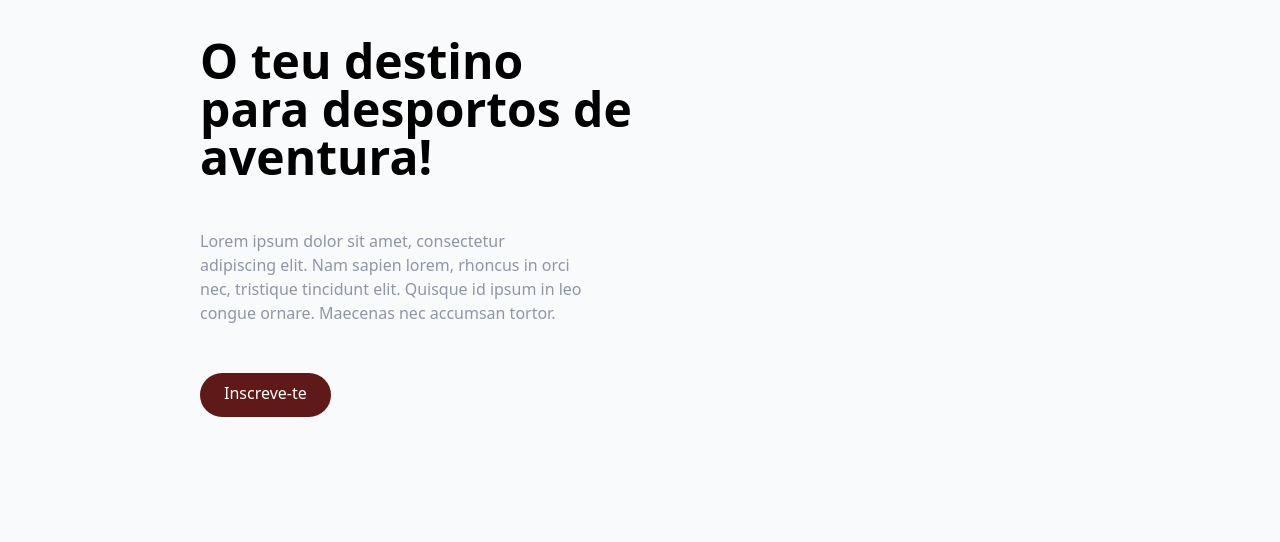
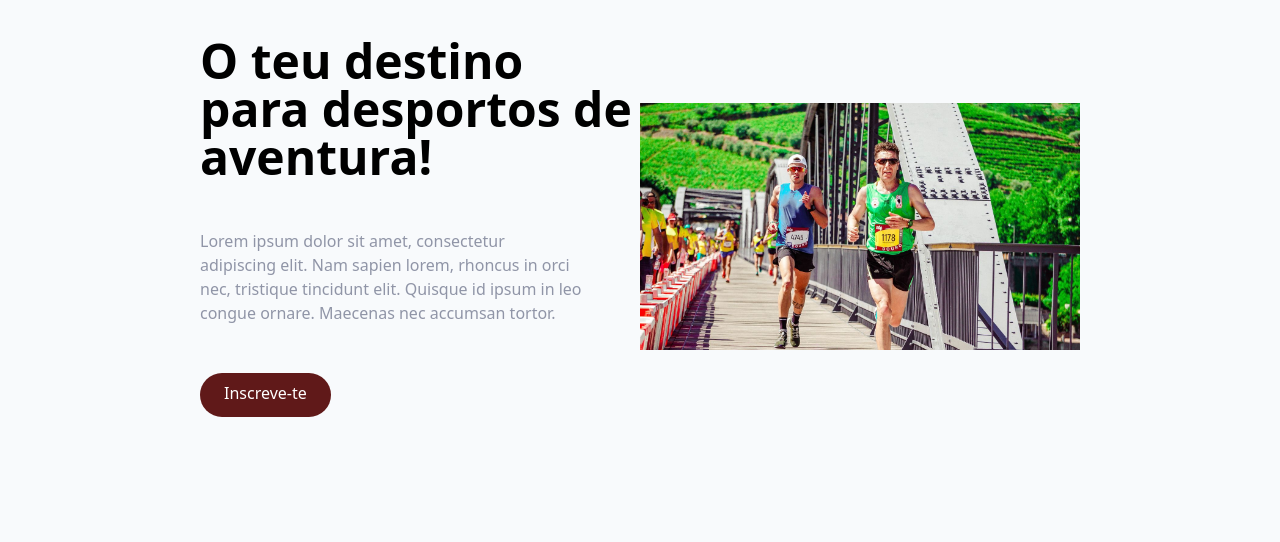
Before and after one commit to bernardo-macedo/durius, a website: page index.html in a window 1280 px wide. Shown: the part 153-695 px from the top of the page. Drawn offline with Linux system fonts and the light colour scheme.

Commit message:
Add files via upload

```diff
--- a/index.html
+++ b/index.html
@@ -95,7 +95,7 @@
           </div>
         </div>
         <div class="md:w-1/2">
-          <img src="img/hero-image.jpg" alt="" />
+          <img src="img/hero-image-min.jpg" alt="" />
         </div>
       </div>
     </section>
```
